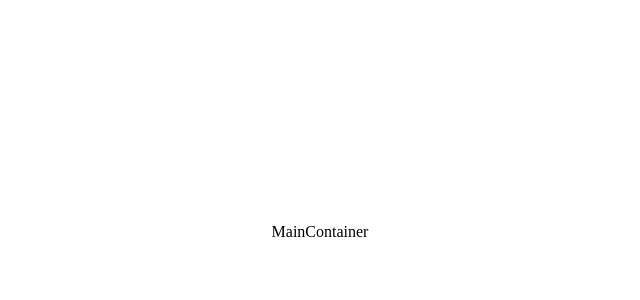
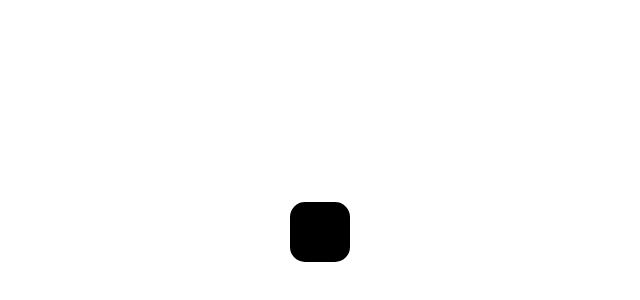
Before and after one commit to amine-omari/AI-Password, a Next.js app: page / in a window 1280 px wide. Shown: the part 176-476 px from the top of the page, without its empty margins (320-960 px from the left). Built offline with nearby package versions, Linux system fonts and the light colour scheme.

Commit message:
feat: add style to card

```diff
--- a/components/MainContainer.jsx
+++ b/components/MainContainer.jsx
@@ -1,9 +1,7 @@
-import React from 'react'
+import React from "react";
 
 const MainContainer = () => {
-  return (
-    <div>MainContainer</div>
-  )
-}
+  return <div className="card"></div>;
+};
 
-export default MainContainer
+export default MainContainer;
--- a/styles/globals.css
+++ b/styles/globals.css
@@ -3,4 +3,14 @@
   justify-content: center;
   align-items: center;
   height: 100vh;
+  font-family: sans-serif;
 }
+
+.card {
+  background-color: black;
+  display: flex;
+  flex-direction: column;
+  align-items: center;
+  padding: 30px;
+  border-radius: 15px;
+}
```
